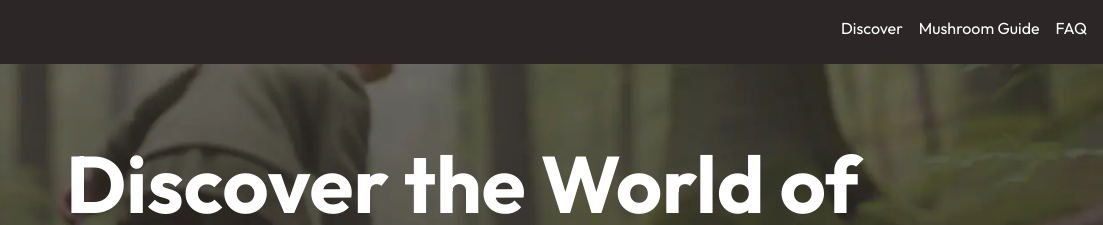
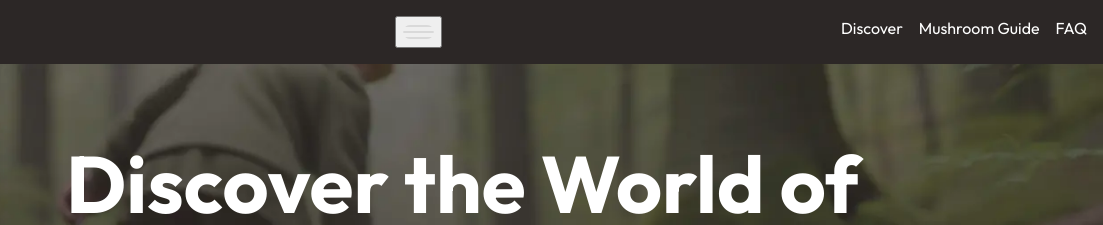
Before and after one commit to mutaz-nayef/HTML-From-Scratch, a plain HTML site: page index.html in a window 1280 px wide. Shown: the top 225 px of the page, 177-1280 px from the left. Drawn offline with Linux system fonts and the light colour scheme.

Commit message:
add hamburger menu

```diff
--- a/index.html
+++ b/index.html
@@ -17,7 +17,15 @@
       <div class="wrapper" data-width="wide">
         <div class="site-header__inner">
           <img src="/assets/fungi-finders.svg" alt="Fungi-Finders" />
-          <nav class="primary-navigation">
+          <button aria-controls="primary-nav">
+            <span class="visually-hidden">Menu</span>
+            <img src="/assets/hamburger.svg" alt="menu" />
+          </button>
+          <nav
+            id="primary-nav"
+            aria-expanded="false"
+            class="primary-navigation"
+          >
             <ul role="list">
               <li><a href="/">Discover</a></li>
               <li><a href="#">Mushroom Guide</a></li>
```
